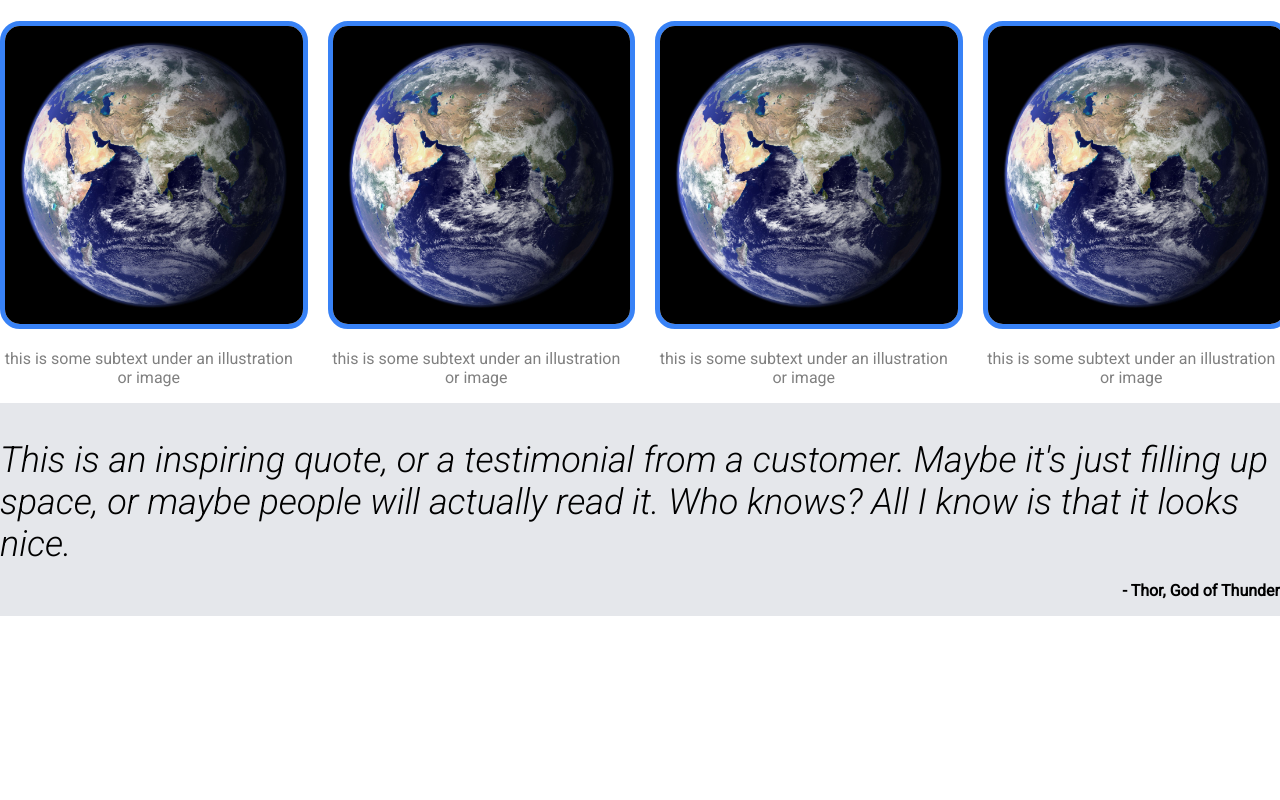
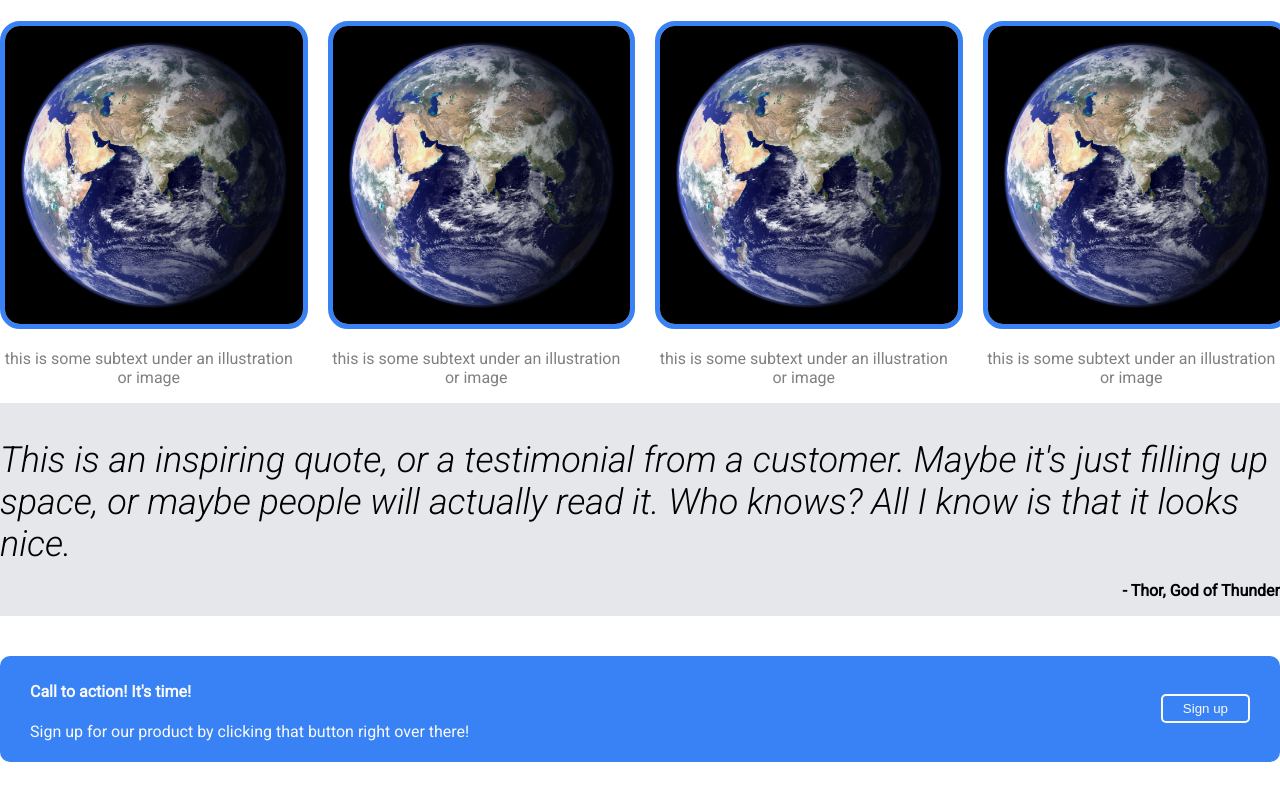
Before and after one commit to elidgdg/odin-landing-page, a plain HTML site: page index.html in a window 1280 px wide. Shown: the part 797-1597 px from the top of the page. Before the commit the page ends 1413 px from the top, so only its background shows below. Drawn offline with Linux system fonts and the light colour scheme.

Commit message:
Add and style call to action

```diff
--- a/index.html
+++ b/index.html
@@ -57,5 +57,15 @@
         <p class="text">This is an inspiring quote, or a testimonial from a customer. Maybe it's just filling up space, or maybe people will actually read it. Who knows? All I know is that it looks nice.</p>
         <p class="author">- Thor, God of Thunder</p>
     </div>
+
+    <div class="call-to-action">
+        <div class="container">
+            <div class="text">
+                <h4>Call to action! It's time!</h4>
+                <p>Sign up for our product by clicking that button right over there!</p>
+            </div>
+            <button>Sign up</button>
+        </div>
+    </div>
 </body>
 </html>
--- a/styles.css
+++ b/styles.css
@@ -126,3 +126,30 @@ h3 {
     align-self: flex-end;
     font-weight: bold;
 }
+
+/* CALL TO ACTION */
+
+.call-to-action .container{
+    display: flex;
+    align-items: center;
+}
+
+.call-to-action button {
+    margin-left: auto;
+    background: #3882F6;
+    border: 2px solid #F9FAF8;
+    border-radius: 5px;
+    color: #F9FAF8;
+    padding: 5px 20px;
+}
+
+.call-to-action {
+    background-color: #3882F6;
+    border-radius: 10px;
+    margin: 40px 0;
+    padding: 5px 30px;
+}
+
+.call-to-action .text {
+    color: #F9FAF8;
+}
```
